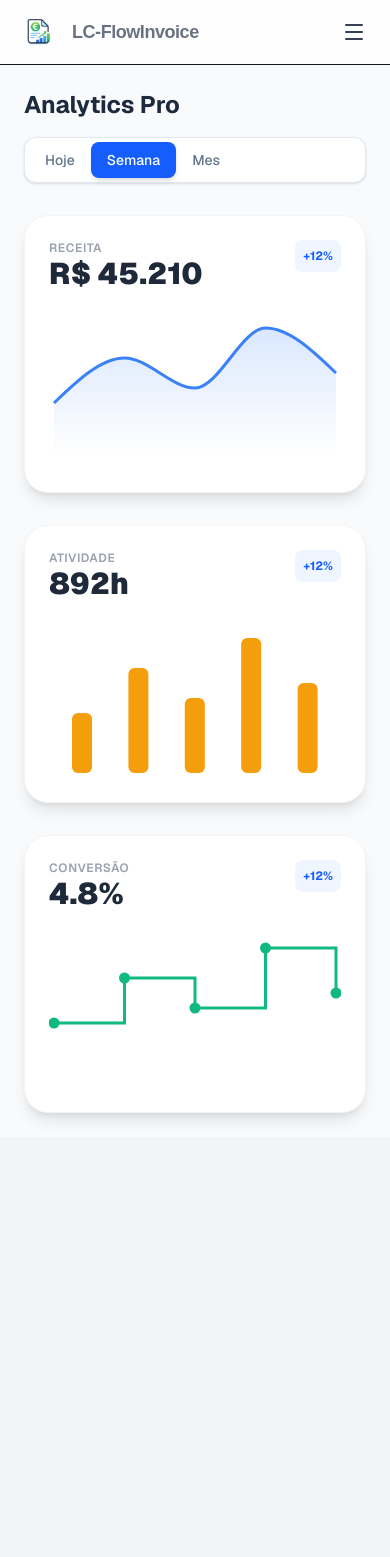
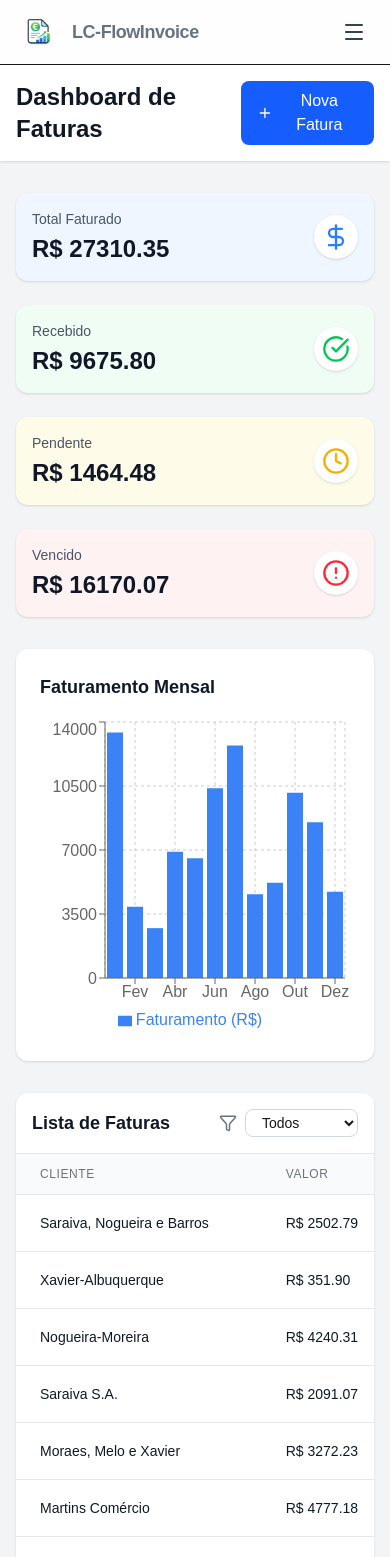
Before and after one commit to LeonelCesar/LC-FlowInvoice, a Next.js app: page /DashboardInvent in a window 390 px wide. Shown: the top 1557 px of the page. Before the commit the page ends 1137 px from the top, so only its background shows below. Built offline with nearby package versions, Linux system fonts and the light colour scheme.

Commit message:
Fix: Alteração de funcionalidades de login

```diff
--- a/package.json
+++ b/package.json
@@ -9,6 +9,7 @@
     "lint": "eslint"
   },
   "dependencies": {
+    "@faker-js/faker": "^10.4.0",
     "@hookform/resolvers": "^5.2.2",
     "@tanstack/react-query": "^5.90.21",
     "clsx": "^2.1.1",
--- a/src/app/(dashboard)/DashboardInvent/page.tsx
+++ b/src/app/(dashboard)/DashboardInvent/page.tsx
@@ -1,234 +1,326 @@
 "use client";
 
-import React, { useState, useEffect, ReactNode, useMemo } from "react";
+import { useState, useMemo, useCallback } from "react";
 import {
   BarChart,
   Bar,
-  LineChart,
-  Line,
-  AreaChart,
-  Area,
+  XAxis,
+  YAxis,
+  CartesianGrid,
+  Tooltip,
+  Legend,
   ResponsiveContainer,
-  Tooltip,
-  XAxis,
 } from "recharts";
+import { fakerPT_BR as faker } from '@faker-js/faker';
+import { Plus, Filter, DollarSign, CheckCircle, Clock, AlertCircle, Edit, Eye, Trash2 } from "lucide-react";
 
-/* -----------------------------
-   Types
-------------------------------*/
+// --- Tipos ---
+type InvoiceStatus = "paid" | "pending" | "overdue";
 
-type Period = "hoje" | "semana" | "mes";
+interface Invoice {
+  id: string;
+  customer: string;
+  amount: number;
+  dueDate: string;
+  status: InvoiceStatus;
+}
 
-type ChartData = {
-  name: string;
-  v: number;
+// --- Geração de dados mockados ---
+const generateMockInvoices = (): Invoice[] => {
+  return Array.from({ length: 12 }, () => ({
+    id: faker.string.uuid(),
+    customer: faker.company.name(),
+    amount: faker.number.float({ min: 100, max: 5000, fractionDigits: 2 }),
+    dueDate: faker.date.future().toISOString().split("T")[0],
+    status: faker.helpers.arrayElement(["paid", "pending", "overdue"]),
+  }));
 };
 
-type DataSets = Record<Period, ChartData[]>;
-
-type CardWrapperProps = {
-  title: string;
-  value: string;
-  loading: boolean;
-  children: ReactNode;
+const generateMonthlyData = () => {
+  const months = ["Jan", "Fev", "Mar", "Abr", "Mai", "Jun", "Jul", "Ago", "Set", "Out", "Nov", "Dez"];
+  return months.map((month) => ({
+    month,
+    faturamento: faker.number.int({ min: 2000, max: 15000 }),
+  }));
 };
 
-/* -----------------------------
-   Dados simulados
-------------------------------*/
+// --- Componente principal ---
+export default function InvoiceDashboard() {
+  const [invoices, setInvoices] = useState<Invoice[]>(generateMockInvoices());
+  const [filterStatus, setFilterStatus] = useState<InvoiceStatus | "all">("all");
+  const [showModal, setShowModal] = useState(false);
+  const [newInvoice, setNewInvoice] = useState({ customer: "", amount: 0, dueDate: "" });
 
-const dataSets: DataSets = {
-  hoje: [
-    { name: "08h", v: 100 },
-    { name: "12h", v: 300 },
-    { name: "16h", v: 200 },
-    { name: "20h", v: 500 },
-  ],
-  semana: [
-    { name: "Seg", v: 400 },
-    { name: "Ter", v: 700 },
-    { name: "Qua", v: 500 },
-    { name: "Qui", v: 900 },
-    { name: "Sex", v: 600 },
-  ],
-  mes: [
-    { name: "Sem 1", v: 2000 },
-    { name: "Sem 2", v: 4500 },
-    { name: "Sem 3", v: 3800 },
-    { name: "Sem 4", v: 5200 },
-  ],
-};
+  // Estados para edição e detalhes
+  const [editingInvoice, setEditingInvoice] = useState<Invoice | null>(null);
+  const [viewingInvoice, setViewingInvoice] = useState<Invoice | null>(null);
+  const [editForm, setEditForm] = useState({ customer: "", amount: 0, dueDate: "", status: "pending" as InvoiceStatus });
 
-const periods: Period[] = ["hoje", "semana", "mes"];
+  // Métricas
+  const metrics = useMemo(() => {
+    const total = invoices.reduce((acc, inv) => acc + inv.amount, 0);
+    const paid = invoices.filter((inv) => inv.status === "paid").reduce((acc, inv) => acc + inv.amount, 0);
+    const pending = invoices.filter((inv) => inv.status === "pending").reduce((acc, inv) => acc + inv.amount, 0);
+    const overdue = invoices.filter((inv) => inv.status === "overdue").reduce((acc, inv) => acc + inv.amount, 0);
+    return { total, paid, pending, overdue };
+  }, [invoices]);
 
-/* -----------------------------
-   Card Component
-------------------------------*/
+  const filteredInvoices = useMemo(() => {
+    if (filterStatus === "all") return invoices;
+    return invoices.filter((inv) => inv.status === filterStatus);
+  }, [invoices, filterStatus]);
 
-const CardWrapper: React.FC<CardWrapperProps> = ({
-  title,
-  value,
-  loading,
-  children,
-}) => {
+  // Adicionar nova fatura
+  const handleAddInvoice = useCallback(() => {
+    if (!newInvoice.customer || newInvoice.amount <= 0 || !newInvoice.dueDate) return;
+    const newId = faker.string.uuid();
+    const invoice: Invoice = {
+      id: newId,
+      customer: newInvoice.customer,
+      amount: newInvoice.amount,
+      dueDate: newInvoice.dueDate,
+      status: "pending",
+    };
+    setInvoices((prev) => [invoice, ...prev]);
+    setNewInvoice({ customer: "", amount: 0, dueDate: "" });
+    setShowModal(false);
+  }, [newInvoice]);
+
+  // Excluir fatura
+  const handleDelete = (id: string) => {
+    if (window.confirm("Tem certeza que deseja excluir esta fatura?")) {
+      setInvoices((prev) => prev.filter((inv) => inv.id !== id));
+    }
+  };
+
+  // Abrir modal de edição
+  const handleEdit = (invoice: Invoice) => {
+    setEditingInvoice(invoice);
+    setEditForm({
+      customer: invoice.customer,
+      amount: invoice.amount,
+      dueDate: invoice.dueDate,
+      status: invoice.status,
+    });
+  };
+
+  // Salvar edição
+  const handleSaveEdit = () => {
+    if (!editingInvoice) return;
+    setInvoices((prev) =>
+      prev.map((inv) =>
+        inv.id === editingInvoice.id
+          ? { ...inv, ...editForm, amount: Number(editForm.amount) }
+          : inv
+      )
+    );
+    setEditingInvoice(null);
+  };
+
+  // Badge de status
+  const StatusBadge = ({ status }: { status: InvoiceStatus }) => {
+    const config = {
+      paid: { label: "Paga", className: "bg-green-100 text-green-800" },
+      pending: { label: "Pendente", className: "bg-yellow-100 text-yellow-800" },
+      overdue: { label: "Vencida", className: "bg-red-100 text-red-800" },
+    };
+    const { label, className } = config[status];
+    return <span className={`px-2 py-1 rounded-full text-xs font-semibold ${className}`}>{label}</span>;
+  };
+
+  const chartData = useMemo(() => generateMonthlyData(), []);
+
   return (
-    <div className="bg-white p-6 rounded-3xl shadow-lg border border-gray-100 transition-all hover:shadow-xl">
-      <div className="flex justify-between items-start mb-4">
-        <div>
-          <h3 className="text-gray-400 text-xs uppercase tracking-wider font-semibold">
-            {title}
-          </h3>
+    <div className="min-h-screen bg-gray-100">
+      <header className="bg-white shadow-sm sticky top-0 z-10">
+        <div className="max-w-7xl mx-auto px-4 sm:px-6 lg:px-8 py-4 flex justify-between items-center">
+          <h1 className="text-2xl font-bold text-gray-900">Dashboard de Faturas</h1>
+          <button
+            onClick={() => setShowModal(true)}
+            className="flex items-center gap-2 bg-blue-600 hover:bg-blue-700 text-white px-4 py-2 rounded-lg transition"
+          >
+            <Plus size={18} /> Nova Fatura
+          </button>
+        </div>
+      </header>
 
-          <p className="text-3xl font-black text-gray-800">
-            {loading ? "..." : value}
-          </p>
+      <main className="max-w-7xl mx-auto px-4 sm:px-6 lg:px-8 py-8">
+        {/* Cards de métricas (mesmo código) */}
+        <div className="grid grid-cols-1 sm:grid-cols-2 lg:grid-cols-4 gap-6 mb-8">
+          <MetricCard title="Total Faturado" value={`R$ ${metrics.total.toFixed(2)}`} icon={<DollarSign className="text-blue-500" size={28} />} bgColor="bg-blue-50" />
+          <MetricCard title="Recebido" value={`R$ ${metrics.paid.toFixed(2)}`} icon={<CheckCircle className="text-green-500" size={28} />} bgColor="bg-green-50" />
+          <MetricCard title="Pendente" value={`R$ ${metrics.pending.toFixed(2)}`} icon={<Clock className="text-yellow-500" size={28} />} bgColor="bg-yellow-50" />
+          <MetricCard title="Vencido" value={`R$ ${metrics.overdue.toFixed(2)}`} icon={<AlertCircle className="text-red-500" size={28} />} bgColor="bg-red-50" />
         </div>
 
-        <div className="bg-blue-50 text-blue-600 p-2 rounded-lg text-xs font-bold">
-          +12%
-        </div>
-      </div>
-
-      <div className="h-40 w-full mt-4">
-        {loading ? (
-          <div className="w-full h-full bg-gray-100 animate-pulse rounded-xl" />
-        ) : (
-          children
-        )}
-      </div>
-    </div>
-  );
-};
-
-/* -----------------------------
-   Main Component
-------------------------------*/
-
-const InteractiveDashboard: React.FC = () => {
-  const [periodo, setPeriodo] = useState<Period>("semana");
-  const [loading, setLoading] = useState<boolean>(true);
-
-  /* Simulação de loading */
-
-  useEffect(() => {
-    setLoading(true);
-
-    const timer = setTimeout(() => {
-      setLoading(false);
-    }, 800);
-
-    return () => clearTimeout(timer);
-  }, [periodo]);
-
-  /* Memo para evitar recomputação */
-
-  const chartData = useMemo(() => {
-    return dataSets[periodo];
-  }, [periodo]);
-
-  return (
-    <div className="p-6 bg-slate-50 min-h-screen font-sans">
-      <div className="max-w-6xl mx-auto">
-        {/* Header */}
-
-        <div className="flex flex-col md:flex-row md:items-center justify-between mb-8 gap-4">
-          <h1 className="text-2xl font-bold text-slate-800">Analytics Pro</h1>
-
-          <div className="flex bg-white p-1 rounded-xl shadow-sm border border-slate-200">
-            {periods.map((p) => (
-              <button
-                key={p}
-                onClick={() => setPeriodo(p)}
-                className={`px-4 py-2 rounded-lg text-sm font-medium transition-all ${
-                  periodo === p
-                    ? "bg-blue-600 text-white shadow-md"
-                    : "text-slate-500 hover:bg-slate-50"
-                }`}
-              >
-                {p.charAt(0).toUpperCase() + p.slice(1)}
-              </button>
-            ))}
+        {/* Gráfico */}
+        <div className="bg-white rounded-xl shadow p-6 mb-8">
+          <h2 className="text-lg font-semibold text-gray-900 mb-4">Faturamento Mensal</h2>
+          <div className="h-80">
+            <ResponsiveContainer width="100%" height="100%">
+              <BarChart data={chartData}>
+                <CartesianGrid strokeDasharray="3 3" />
+                <XAxis dataKey="month" />
+                <YAxis />
+                <Tooltip formatter={(value) => `R$ ${value}`} />
+                <Legend />
+                <Bar dataKey="faturamento" fill="#3b82f6" name="Faturamento (R$)" />
+              </BarChart>
+            </ResponsiveContainer>
           </div>
         </div>
 
-        {/* Grid */}
+        {/* Tabela com botões de ação */}
+        <div className="bg-white rounded-xl shadow overflow-hidden">
+          <div className="p-4 border-b border-gray-200 flex flex-wrap justify-between items-center gap-4">
+            <h2 className="text-lg font-semibold text-gray-900">Lista de Faturas</h2>
+            <div className="flex items-center gap-2">
+              <Filter size={18} className="text-gray-500" />
+              <select
+                value={filterStatus}
+                onChange={(e) => setFilterStatus(e.target.value as any)}
+                className="rounded-lg border border-gray-300 bg-white px-3 py-1 text-sm"
+              >
+                <option value="all">Todos</option>
+                <option value="paid">Pagas</option>
+                <option value="pending">Pendentes</option>
+                <option value="overdue">Vencidas</option>
+              </select>
+            </div>
+          </div>
 
-        <div className="grid grid-cols-1 md:grid-cols-3 gap-8">
-          {/* Receita */}
+          <div className="overflow-x-auto">
+            <table className="min-w-full divide-y divide-gray-200">
+              <thead className="bg-gray-50">
+                <tr>
+                  <th className="px-6 py-3 text-left text-xs font-medium text-gray-500 uppercase tracking-wider">Cliente</th>
+                  <th className="px-6 py-3 text-left text-xs font-medium text-gray-500 uppercase tracking-wider">Valor</th>
+                  <th className="px-6 py-3 text-left text-xs font-medium text-gray-500 uppercase tracking-wider">Vencimento</th>
+                  <th className="px-6 py-3 text-left text-xs font-medium text-gray-500 uppercase tracking-wider">Status</th>
+                  <th className="px-6 py-3 text-left text-xs font-medium text-gray-500 uppercase tracking-wider">Ações</th>
+                </tr>
+              </thead>
+              <tbody className="bg-white divide-y divide-gray-200">
+                {filteredInvoices.map((invoice) => (
+                  <tr key={invoice.id}>
+                    <td className="px-6 py-4 whitespace-nowrap text-sm text-gray-900">{invoice.customer}</td>
+                    <td className="px-6 py-4 whitespace-nowrap text-sm text-gray-900">R$ {invoice.amount.toFixed(2)}</td>
+                    <td className="px-6 py-4 whitespace-nowrap text-sm text-gray-500">
+                      {new Date(invoice.dueDate).toLocaleDateString("pt-BR")}
+                    </td>
+                    <td className="px-6 py-4 whitespace-nowrap">
+                      <StatusBadge status={invoice.status} />
+                    </td>
+                    <td className="px-6 py-4 whitespace-nowrap text-sm font-medium">
+                      <div className="flex gap-2">
+                        <button
+                          onClick={() => setViewingInvoice(invoice)}
+                          className="text-blue-600 hover:text-blue-900 transition"
+                          title="Ver detalhes"
+                        >
+                          <Eye size={18} />
+                        </button>
+                        <button
+                          onClick={() => handleEdit(invoice)}
+                          className="text-yellow-600 hover:text-yellow-900 transition"
+                          title="Editar"
+                        >
+                          <Edit size={18} />
+                        </button>
+                        <button
+                          onClick={() => handleDelete(invoice.id)}
+                          className="text-red-600 hover:text-red-900 transition"
+                          title="Excluir"
+                        >
+                          <Trash2 size={18} />
+                        </button>
+                      </div>
+                    </td>
+                  </tr>
+                ))}
+                {filteredInvoices.length === 0 && (
+                  <tr>
+                    <td colSpan={5} className="px-6 py-8 text-center text-gray-500">
+                      Nenhuma fatura encontrada.
+                    </td>
+                  </tr>
+                )}
+              </tbody>
+            </table>
+          </div>
+        </div>
+      </main>
 
-          <CardWrapper title="Receita" value="R$ 45.210" loading={loading}>
-            <ResponsiveContainer width="100%" height="100%">
-              <AreaChart data={chartData}>
-                <defs>
-                  <linearGradient id="colorBlue" x1="0" y1="0" x2="0" y2="1">
-                    <stop offset="5%" stopColor="#3b82f6" stopOpacity={0.3} />
-                    <stop offset="95%" stopColor="#3b82f6" stopOpacity={0} />
-                  </linearGradient>
-                </defs>
+      {/* Modal de Nova Fatura (mesmo código, mantido) */}
+      {showModal && (
+        <div className="fixed inset-0 bg-black/50 flex items-center justify-center z-50 p-4">
+          <div className="bg-white rounded-xl max-w-md w-full p-6 shadow-xl">
+            <h2 className="text-xl font-bold mb-4 text-gray-900">Nova Fatura</h2>
+            <div className="space-y-4">
+              <input type="text" placeholder="Cliente" value={newInvoice.customer} onChange={(e) => setNewInvoice({ ...newInvoice, customer: e.target.value })} className="w-full border rounded-lg p-2" />
+              <input type="number" placeholder="Valor (R$)" value={newInvoice.amount || ""} onChange={(e) => setNewInvoice({ ...newInvoice, amount: parseFloat(e.target.value) })} className="w-full border rounded-lg p-2" />
+              <input type="date" placeholder="Vencimento" value={newInvoice.dueDate} onChange={(e) => setNewInvoice({ ...newInvoice, dueDate: e.target.value })} className="w-full border rounded-lg p-2" />
+            </div>
+            <div className="flex justify-end gap-3 mt-6">
+              <button onClick={() => setShowModal(false)} className="px-4 py-2 border rounded-lg hover:bg-gray-100">Cancelar</button>
+              <button onClick={handleAddInvoice} className="px-4 py-2 bg-blue-600 text-white rounded-lg hover:bg-blue-700">Adicionar</button>
+            </div>
+          </div>
+        </div>
+      )}
 
-                <XAxis dataKey="name" hide />
+      {/* Modal de Detalhes */}
+      {viewingInvoice && (
+        <div className="fixed inset-0 bg-black/50 flex items-center justify-center z-50 p-4">
+          <div className="bg-white rounded-xl max-w-md w-full p-6 shadow-xl">
+            <h2 className="text-xl font-bold mb-4 text-gray-900">Detalhes da Fatura</h2>
+            <div className="space-y-3">
+              <p><strong>Cliente:</strong> {viewingInvoice.customer}</p>
+              <p><strong>Valor:</strong> R$ {viewingInvoice.amount.toFixed(2)}</p>
+              <p><strong>Vencimento:</strong> {new Date(viewingInvoice.dueDate).toLocaleDateString("pt-BR")}</p>
+              <p><strong>Status:</strong> <StatusBadge status={viewingInvoice.status} /></p>
+            </div>
+            <div className="flex justify-end mt-6">
+              <button onClick={() => setViewingInvoice(null)} className="px-4 py-2 bg-gray-600 text-white rounded-lg hover:bg-gray-700">Fechar</button>
+            </div>
+          </div>
+        </div>
+      )}
 
-                <Tooltip
-                  contentStyle={{
-                    borderRadius: "12px",
-                    border: "none",
-                    boxShadow: "0 10px 15px -3px rgba(0,0,0,0.1)",
-                  }}
-                />
-
-                <Area
-                  type="monotone"
-                  dataKey="v"
-                  stroke="#3b82f6"
-                  strokeWidth={3}
-                  fill="url(#colorBlue)"
-                />
-              </AreaChart>
-            </ResponsiveContainer>
-          </CardWrapper>
-
-          {/* Atividade */}
-
-          <CardWrapper title="Atividade" value="892h" loading={loading}>
-            <ResponsiveContainer width="100%" height="100%">
-              <BarChart data={chartData}>
-                <XAxis dataKey="name" hide />
-
-                <Tooltip cursor={{ fill: "transparent" }} />
-
-                <Bar
-                  dataKey="v"
-                  fill="#f59e0b"
-                  radius={[6, 6, 6, 6]}
-                  barSize={20}
-                />
-              </BarChart>
-            </ResponsiveContainer>
-          </CardWrapper>
-
-          {/* Conversão */}
-
-          <CardWrapper title="Conversão" value="4.8%" loading={loading}>
-            <ResponsiveContainer width="100%" height="100%">
-              <LineChart data={chartData}>
-                <XAxis dataKey="name" hide />
-
-                <Tooltip />
-
-                <Line
-                  type="stepAfter"
-                  dataKey="v"
-                  stroke="#10b981"
-                  strokeWidth={3}
-                  dot={{ r: 4, fill: "#10b981" }}
-                />
-              </LineChart>
-            </ResponsiveContainer>
-          </CardWrapper>
+      {/* Modal de Edição */}
+      {editingInvoice && (
+        <div className="fixed inset-0 bg-black/50 flex items-center justify-center z-50 p-4">
+          <div className="bg-white rounded-xl max-w-md w-full p-6 shadow-xl">
+            <h2 className="text-xl font-bold mb-4 text-gray-900">Editar Fatura</h2>
+            <div className="space-y-4">
+              <input type="text" placeholder="Cliente" value={editForm.customer} onChange={(e) => setEditForm({ ...editForm, customer: e.target.value })} className="w-full border rounded-lg p-2" />
+              <input type="number" placeholder="Valor (R$)" value={editForm.amount || ""} onChange={(e) => setEditForm({ ...editForm, amount: parseFloat(e.target.value) })} className="w-full border rounded-lg p-2" />
+              <input type="date" placeholder="Vencimento" value={editForm.dueDate} onChange={(e) => setEditForm({ ...editForm, dueDate: e.target.value })} className="w-full border rounded-lg p-2" />
+              <select value={editForm.status} onChange={(e) => setEditForm({ ...editForm, status: e.target.value as InvoiceStatus })} className="w-full border rounded-lg p-2">
+                <option value="pending">Pendente</option>
+                <option value="paid">Paga</option>
+                <option value="overdue">Vencida</option>
+              </select>
+            </div>
+            <div className="flex justify-end gap-3 mt-6">
+              <button onClick={() => setEditingInvoice(null)} className="px-4 py-2 border rounded-lg hover:bg-gray-100">Cancelar</button>
+              <button onClick={handleSaveEdit} className="px-4 py-2 bg-blue-600 text-white rounded-lg hover:bg-blue-700">Salvar</button>
+            </div>
+          </div>
         </div>
-      </div>
+      )}
     </div>
   );
-};
+}
 
-export default InteractiveDashboard;
+function MetricCard({ title, value, icon, bgColor }: { title: string; value: string; icon: React.ReactNode; bgColor: string }) {
+  return (
+    <div className={`${bgColor} rounded-xl p-4 shadow-sm flex items-center justify-between transition hover:scale-105`}>
+      <div>
+        <p className="text-sm text-gray-600">{title}</p>
+        <p className="text-2xl font-bold text-gray-900 mt-1">{value}</p>
+      </div>
+      <div className="p-2 bg-white rounded-full shadow">{icon}</div>
+    </div>
+  );
+}
--- a/src/app/(dashboard)/Detalhes/page.tsx
+++ b/src/app/(dashboard)/Detalhes/page.tsx
@@ -1,7 +1,7 @@
 "use client";
 
 import { useState } from "react";
-import { DetailsCard } from "../Detalhes/DetailsCard";
+import { DetailsCard } from "./DetailsCard";
 import { Client } from "@/types/client";
 import { Invoice } from "@/types/invoice";
 
@@ -43,7 +43,7 @@ export default function DetailsPage() {
       },
     ],
     total: 1250,
-   /*  clientName: undefined, */
+    /*  clientName: undefined, */
   };
 
   // Controla se estamos mostrando Cliente ou Fatura
--- a/src/app/(dashboard)/Faturas/InvoicesTable.tsx
+++ b/src/app/(dashboard)/Faturas/InvoicesTable.tsx
@@ -7,7 +7,7 @@ import { ChevronLeft, ChevronRight } from "lucide-react";
 import { Invoice } from "@/types/invoice";
 import { invoicesService } from "@/services/invoices.service";
 import { Button } from "@/components/ui/Button";
-import InvoiceForm from "../Faturas/FormInvoice";
+import InvoiceForm from "./FormInvoice";
 
 export default function InvoicesTable() {
   const [invoices, setInvoices] = useState<Invoice[]>([]);
--- a/src/app/(dashboard)/Faturas/page.tsx
+++ b/src/app/(dashboard)/Faturas/page.tsx
@@ -1,9 +1,8 @@
 import { Container } from "../../../components/Container/Container";
-import { CardGraficoGrid } from "../Faturas/CardGraficoGrid";
-import InvoicesTable from "../Faturas/InvoicesTable";
+import { CardGraficoGrid } from "./CardGraficoGrid";
+import InvoicesTable from "./InvoicesTable";
 
 export default function Faturas() {
-
   return (
     <Container>
       <main className="py-6">
--- a/src/app/layout.tsx
+++ b/src/app/layout.tsx
@@ -50,6 +50,7 @@ export default function RootLayout({
   return (
     <html lang="pt-PT">
       <body
+
         className={`${geistSans.variable} ${geistMono.variable} antialiased`}
       >
         <Header />
--- a/src/app/page.tsx
+++ b/src/app/page.tsx
@@ -26,7 +26,7 @@ export default function Home() {
 
             <div className="flex flex-col sm:flex-row gap-4">
               <Link
-                href="/Login"
+                href="/login"
                 className="inline-flex items-center justify-center rounded-lg bg-yellow-400 px-8 py-3 text-base font-semibold text-gray-900 shadow-lg transition-all duration-200 hover:bg-yellow-500 hover:shadow-xl focus:outline-none focus:ring-2 focus:ring-yellow-300"
               >
                 Começar gratuitamente
@@ -116,7 +116,7 @@ export default function Home() {
         </h2>
 
         <Link
-          href="/Login"
+          href="/login"
           className="inline-flex items-center justify-center rounded-lg bg-yellow-400 px-8 py-3 text-base font-semibold text-gray-900 shadow-lg transition-all duration-200 hover:bg-yellow-500 hover:shadow-xl"
         >
           Criar conta agora
--- a/src/components/LoginForm/LoginForm.tsx
+++ b/src/components/LoginForm/LoginForm.tsx
@@ -26,7 +26,7 @@ export const LoginForm = () => {
 
     try {
       await authService.login({ email, password });
-      router.replace("/Dashboard");
+      router.replace("/dashboard");
     } catch (err: any) {
       setError(err.message || "Erro inesperado");
     } finally {
--- a/src/components/Register/RegisterForm.tsx
+++ b/src/components/Register/RegisterForm.tsx
@@ -28,7 +28,7 @@ export const RegisterForm = () => {
 
     console.log("Registo efetuado com sucesso");
 
-    router.replace("/Login");
+    router.replace("/login");
   } catch (error: unknown) {
     console.error("Erro no registo:", error);
 
```
Also changed, not shown: src/app/(dashboard)/Detalhes/DetailsCard.tsx (+18 -22 lines), src/components/Header/Header.tsx (+7 -7 lines), src/proxy.ts (+15 -31 lines), 1 other file (tests, documents, lock files or other folders).
